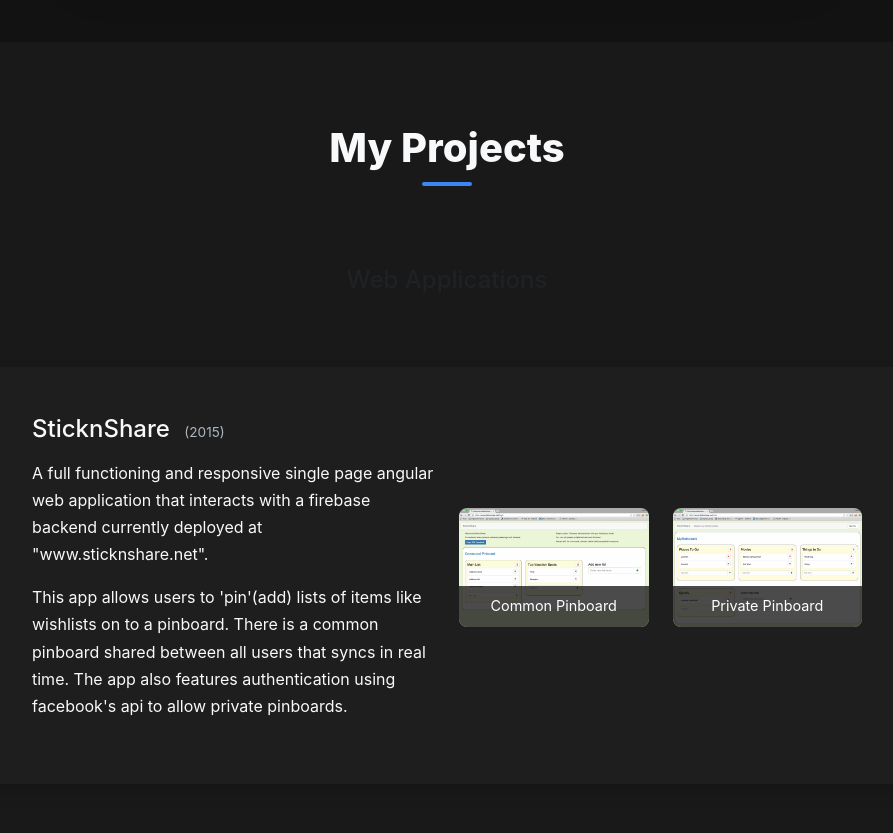
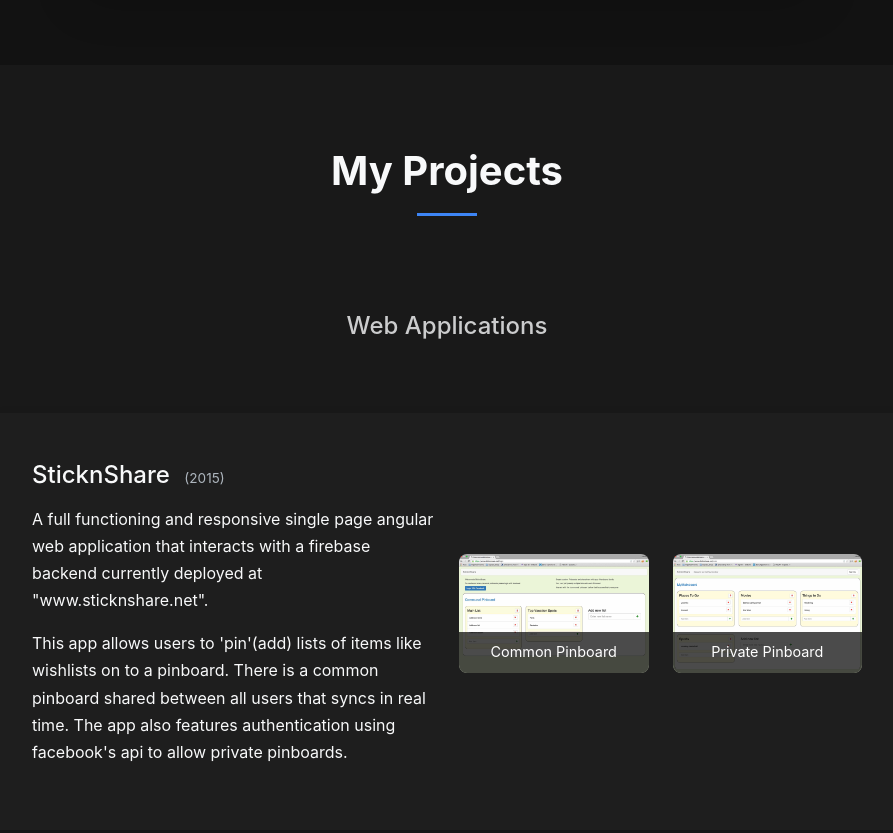
Before and after one commit to vgovilkar/vgovilkar.github.io, a plain HTML site: page index.html in a window 1280 px wide. Shown: the part 1500-2333 px from the top of the page, without its empty margins (193-1086 px from the left). Drawn offline with nearby package versions, Linux system fonts and the light colour scheme.

Commit message:
Fix section title visibility in dark mode

```diff
--- a/css/modern.css
+++ b/css/modern.css
@@ -90,18 +90,30 @@ h1, h2, h3, h4, h5, h6 {
   margin-bottom: 1rem;
 }
 
+/* Section Headers */
 .section-title {
   font-size: 2.5rem;
-  font-weight: 800;
-  margin-bottom: 0.5rem;
+  font-weight: 700;
+  margin-bottom: 1rem;
+  color: var(--bs-body-color);
 }
 
 .section-divider {
-  width: 50px;
-  height: 4px;
+  width: 60px;
+  height: 3px;
   background: var(--bs-primary);
-  margin: 0 auto 2rem;
-  border-radius: 2px;
+  margin: 0 auto 3rem;
+}
+
+/* Project Section Headers */
+#projects .h4.text-muted {
+  color: var(--bs-body-color) !important;
+  opacity: 0.8;
+}
+
+/* Dark theme adjustments */
+.dark-theme .text-muted {
+  color: rgba(255, 255, 255, 0.7) !important;
 }
 
 .text-gradient {
```
